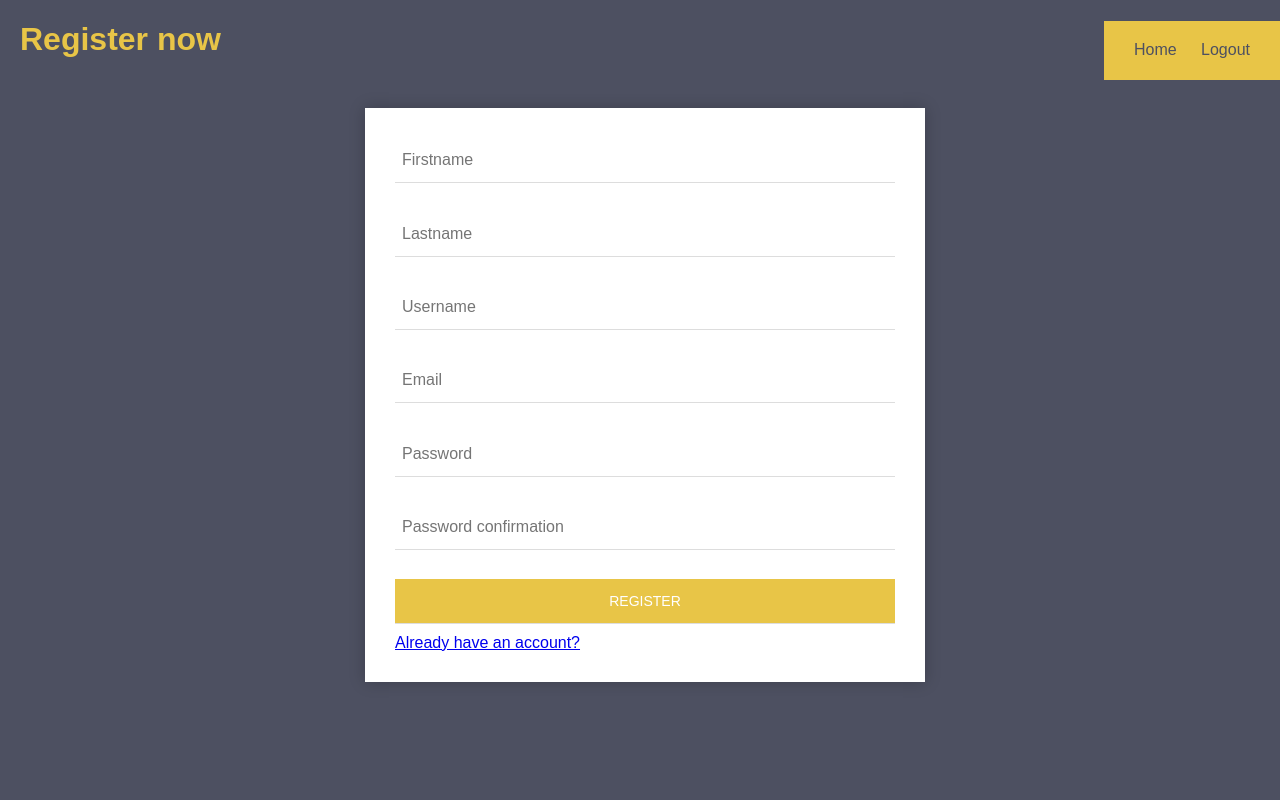
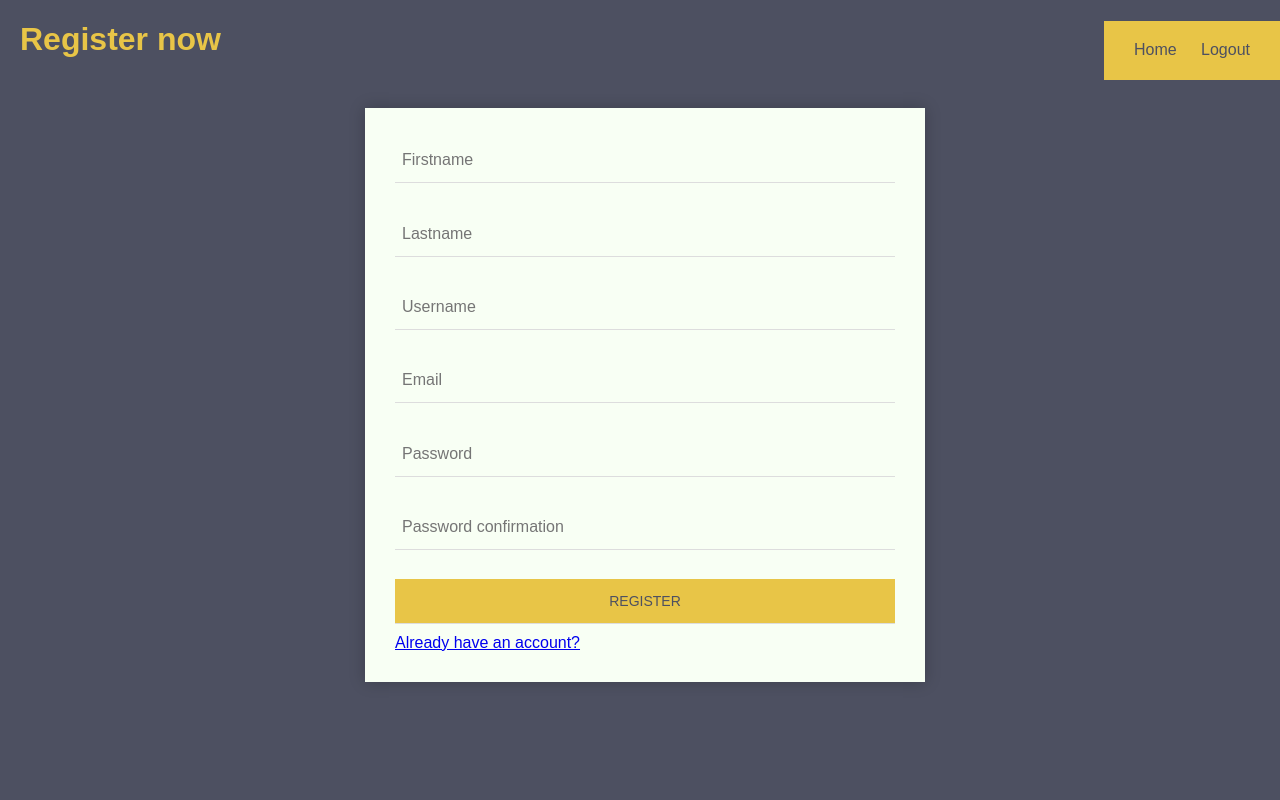
Before and after one commit to anouckdeben95/todoapp, a PHP site: page /register.php in a window 1280 px wide. Run offline with PHP 8.4, Linux system fonts and the light colour scheme.

Commit message:
Update style.css
CSS

```diff
--- a/css/style.css
+++ b/css/style.css
@@ -24,7 +24,7 @@ nav a{
 .register, .login, .addtask{
     width: 500px;
 	padding: 30px;
-	background: #FFFFFF;
+	background: #F8FFF4;
 	margin: 50px auto;
 	box-shadow: 0px 0px 15px rgba(0, 0, 0, 0.22);
 }
@@ -45,7 +45,7 @@ input.btn, .register input[type="submit"], .login input[type="submit"], .addtask
 	background-color: #E8C547;
 	display: inline-block;
 	cursor: pointer;
-	color: #FFFFFF;
+	color: #4D5061;
 	font-size: 14px;
 	padding: 8px 18px;
 	text-decoration: none;
@@ -53,7 +53,7 @@ input.btn, .register input[type="submit"], .login input[type="submit"], .addtask
 }
 input.btn:hover, .register input[type="submit"]:hover, .login input[type="submit"]:hover, .addtask input[type="submit"]:hover{
 	background:linear-gradient(to bottom, #E8C547 5%, rgb(235, 209, 115) 100%);
-	background-color:#34CACA;
+	background-color:#E8c547;
 }
 .register div p, .login div p, .addtask div p{
     color: #5C80BC;
```
